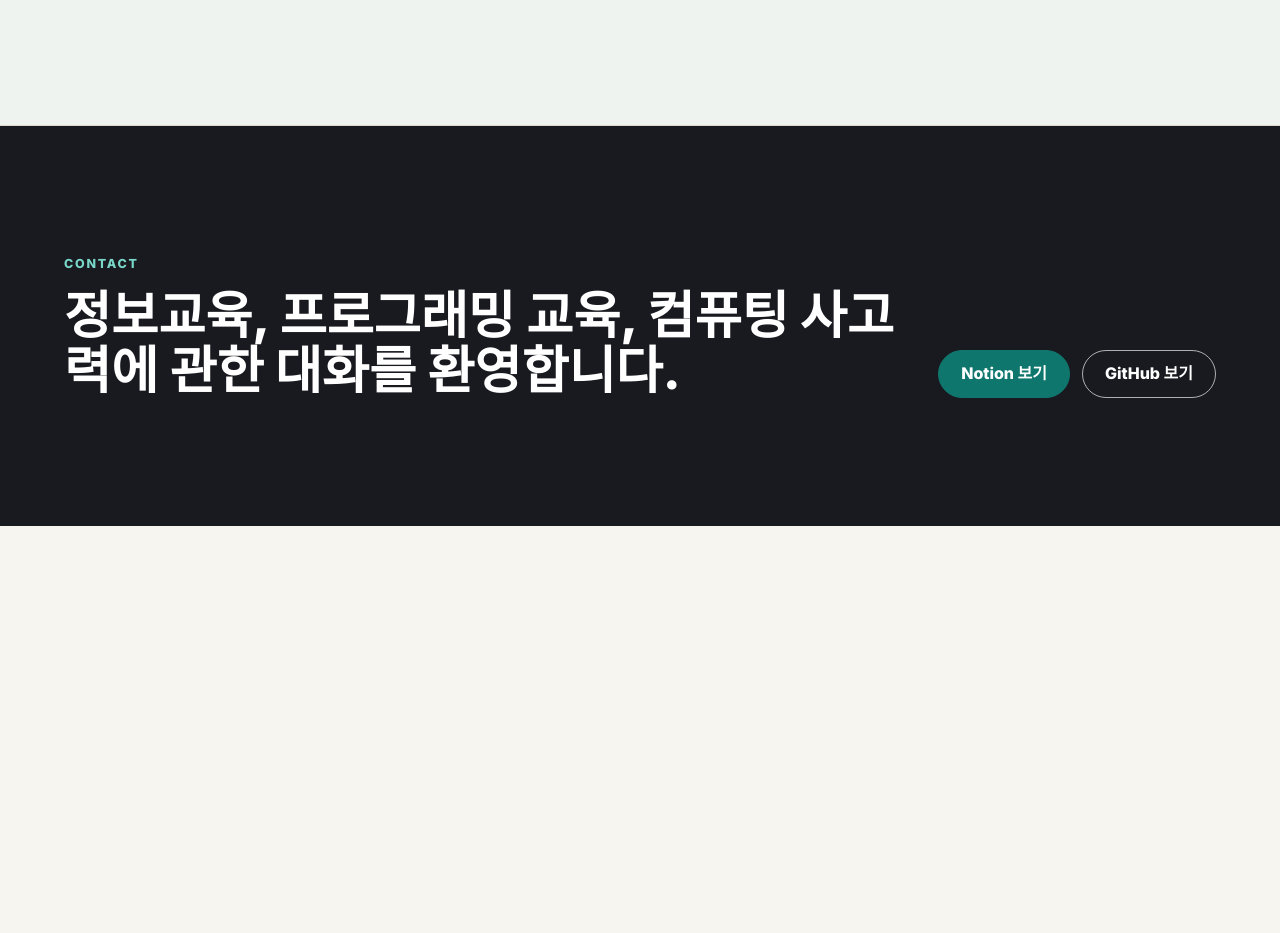
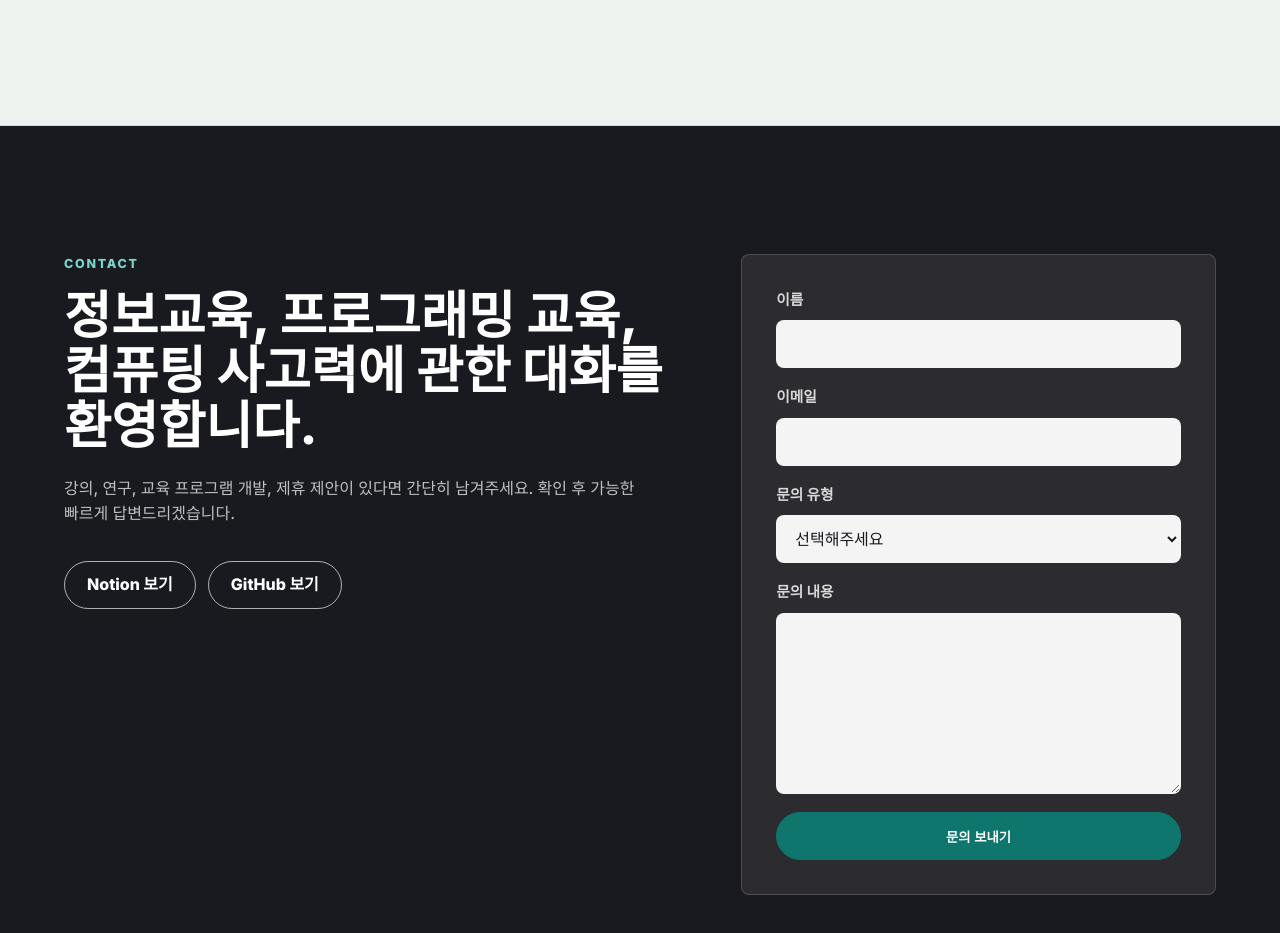
Before and after one commit to premiumsgtchoi/jocoding, a plain HTML site: page index.html in a window 1280 px wide. Shown: the part 5486-6419 px from the top of the page. Before the commit the page ends 6012 px from the top, so only its background shows below. Drawn offline with Linux system fonts and the light colour scheme.

Commit message:
Add partnership inquiry form

```diff
--- a/index.html
+++ b/index.html
@@ -209,18 +209,49 @@
       </section>
 
       <section id="contact" class="section contact-section">
-        <div>
+        <div class="contact-copy">
           <p class="eyebrow">Contact</p>
           <h2>정보교육, 프로그래밍 교육, 컴퓨팅 사고력에 관한 대화를 환영합니다.</h2>
-        </div>
+          <p>
+            강의, 연구, 교육 프로그램 개발, 제휴 제안이 있다면 간단히 남겨주세요.
+            확인 후 가능한 빠르게 답변드리겠습니다.
+          </p>
           <div class="contact-actions">
-          <a class="button primary" href="https://today7.notion.site/present" target="_blank" rel="noreferrer">
+            <a class="button secondary" href="https://today7.notion.site/present" target="_blank" rel="noreferrer">
               Notion 보기
             </a>
             <a class="button secondary" href="https://github.com/premiumsgtchoi" target="_blank" rel="noreferrer">
               GitHub 보기
             </a>
           </div>
+        </div>
+        <form class="inquiry-form" action="https://formspree.io/f/mgoqvlvj" method="POST">
+          <div class="form-row">
+            <label for="name">이름</label>
+            <input id="name" name="name" type="text" autocomplete="name" required />
+          </div>
+          <div class="form-row">
+            <label for="email">이메일</label>
+            <input id="email" name="email" type="email" autocomplete="email" required />
+          </div>
+          <div class="form-row">
+            <label for="category">문의 유형</label>
+            <select id="category" name="category" required>
+              <option value="">선택해주세요</option>
+              <option value="partnership">제휴 문의</option>
+              <option value="lecture">강의 문의</option>
+              <option value="research">연구 협업</option>
+              <option value="program">교육 프로그램 개발</option>
+              <option value="other">기타</option>
+            </select>
+          </div>
+          <div class="form-row">
+            <label for="message">문의 내용</label>
+            <textarea id="message" name="message" rows="6" required></textarea>
+          </div>
+          <input type="hidden" name="_subject" value="오늘쌤 포트폴리오 제휴 문의" />
+          <button class="button primary form-submit" type="submit">문의 보내기</button>
+        </form>
       </section>
     </main>
   </body>
--- a/styles.css
+++ b/styles.css
@@ -333,9 +333,9 @@ h3 {
 
 .contact-section {
   display: grid;
-  grid-template-columns: minmax(280px, 1fr) auto;
-  gap: 32px;
-  align-items: end;
+  grid-template-columns: minmax(280px, 0.86fr) minmax(320px, 0.68fr);
+  gap: clamp(32px, 6vw, 78px);
+  align-items: start;
   background: var(--ink);
   color: #fff;
 }
@@ -348,9 +348,72 @@ h3 {
   max-width: 880px;
 }
 
+.contact-copy p:not(.eyebrow) {
+  max-width: 720px;
+  margin-top: 22px;
+  color: rgba(255, 255, 255, 0.72);
+  word-break: keep-all;
+}
+
 .contact-section .button.secondary {
   border-color: rgba(255, 255, 255, 0.65);
   color: #fff;
+}
+
+.inquiry-form {
+  display: grid;
+  gap: 18px;
+  padding: clamp(22px, 4vw, 34px);
+  border: 1px solid rgba(255, 255, 255, 0.16);
+  border-radius: 8px;
+  background: rgba(255, 255, 255, 0.08);
+}
+
+.form-row {
+  display: grid;
+  gap: 8px;
+}
+
+.form-row label {
+  color: rgba(255, 255, 255, 0.82);
+  font-size: 0.92rem;
+  font-weight: 800;
+}
+
+.form-row input,
+.form-row select,
+.form-row textarea {
+  width: 100%;
+  border: 1px solid rgba(255, 255, 255, 0.22);
+  border-radius: 8px;
+  background: rgba(255, 255, 255, 0.95);
+  color: var(--ink);
+  font: inherit;
+}
+
+.form-row input,
+.form-row select {
+  min-height: 48px;
+  padding: 0 14px;
+}
+
+.form-row textarea {
+  min-height: 150px;
+  padding: 13px 14px;
+  resize: vertical;
+}
+
+.form-row input:focus,
+.form-row select:focus,
+.form-row textarea:focus {
+  border-color: #78d7c8;
+  box-shadow: 0 0 0 3px rgba(120, 215, 200, 0.24);
+  outline: none;
+}
+
+.form-submit {
+  width: 100%;
+  cursor: pointer;
 }
 
 @media (max-width: 860px) {
```
Lines whose indentation alone changed are shown as unchanged.
